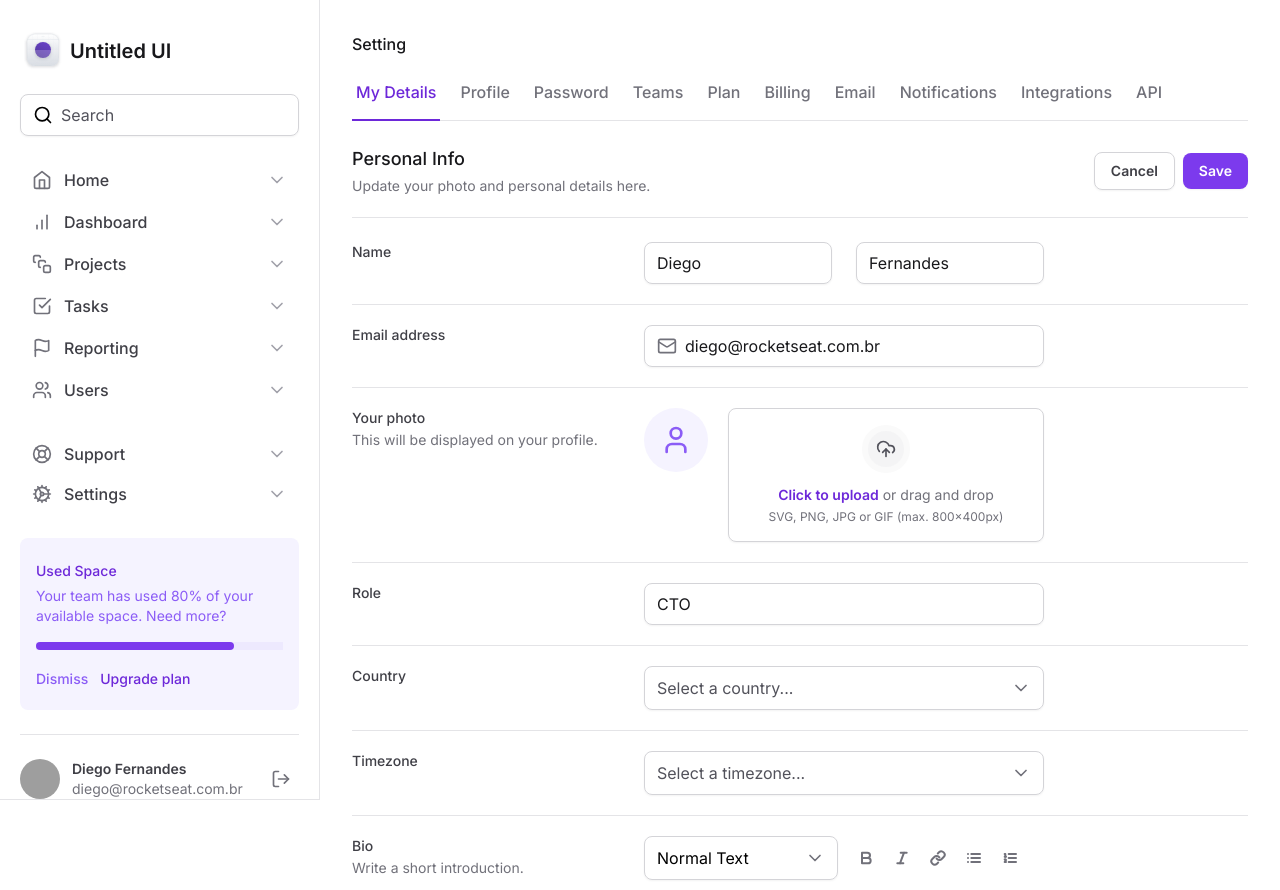
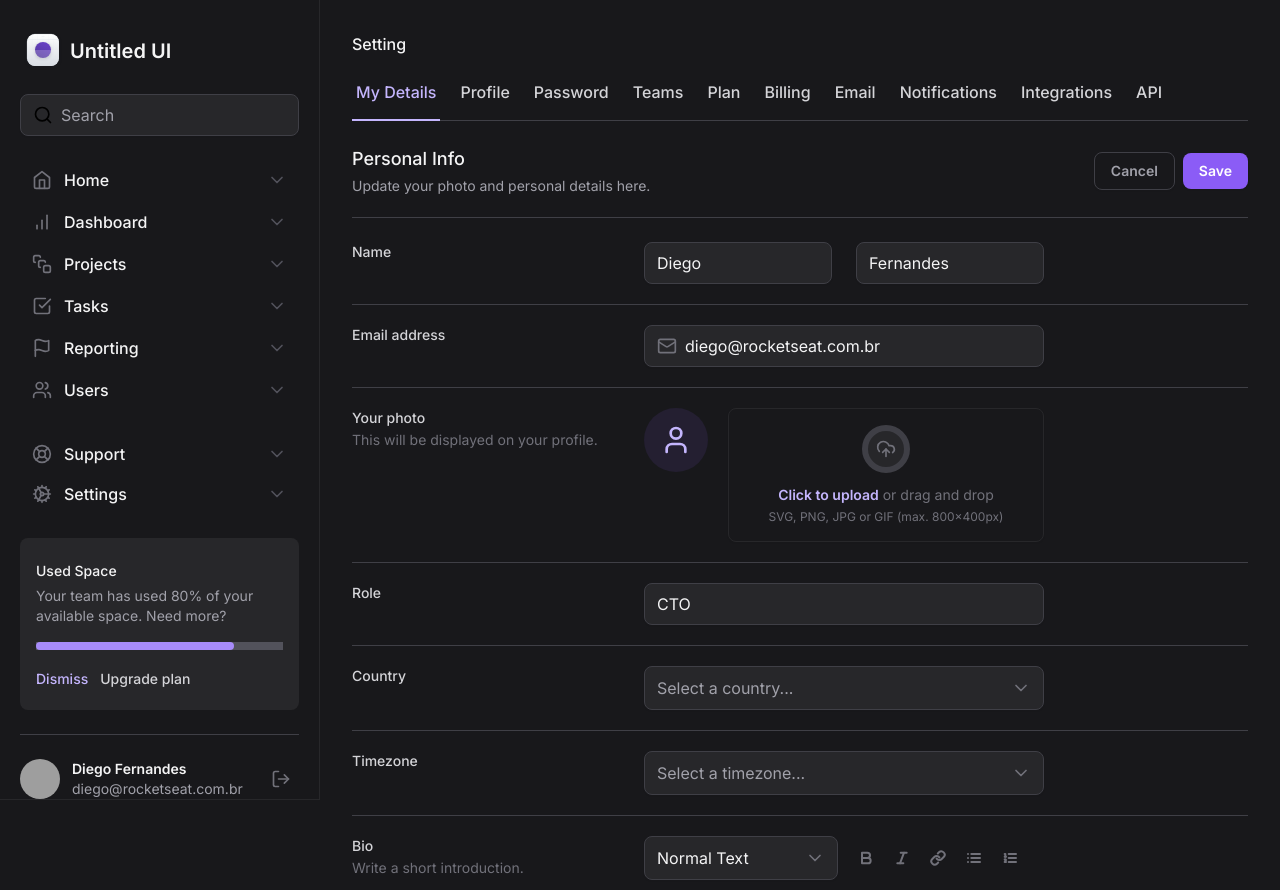
Before and after one commit to felipesanderp/tailwind-next-masterclass, a Next.js app: page / in a window 1280 px wide. Shown: the top 890 px of the page. Built offline with nearby package versions, Linux system fonts and the light colour scheme; grey boxes are pictures that could not be loaded.

Commit message:
fix dark mode

```diff
--- a/src/app/layout.tsx
+++ b/src/app/layout.tsx
@@ -16,7 +16,7 @@ export default function RootLayout({
   children: React.ReactNode
 }) {
   return (
-    <html lang="br" className="antialiased">
+    <html lang="br" className="dark antialiased">
       <body className={inter.className}>
         <div className="min-h-screen dark:bg-zinc-900 lg:grid lg:grid-cols-app">
           <Sidebar />
--- a/src/components/Form/Select/SelectItem.tsx
+++ b/src/components/Form/Select/SelectItem.tsx
@@ -13,8 +13,8 @@ export function SelectItem({ text, ...props }: SelectItemProps) {
       className="flex items-center justify-between gap-2 px-3 py-2.5 outline-none data-[highlighted]:bg-zinc-50 dark:data-[highlighted]:bg-zinc-700"
       {...props}
     >
-      <Select.ItemText className="text-black dark:text-zinc-100">
-        {text}
+      <Select.ItemText asChild>
+        <span className="text-black dark:text-zinc-100">{text}</span>
       </Select.ItemText>
 
       <Select.ItemIndicator>
--- a/src/components/Sidebar/NavItem.tsx
+++ b/src/components/Sidebar/NavItem.tsx
@@ -10,7 +10,7 @@ export function NavItem({ title, icon: Icon }: NavItemProps) {
   return (
     <a
       href=""
-      className="group flex items-center gap-3 rounded px-3 py-2 hover:bg-violet-50 dark:bg-zinc-800"
+      className="group flex items-center gap-3 rounded px-3 py-2 hover:bg-violet-50 dark:hover:bg-zinc-800"
     >
       <Icon className="h-5 w-5 text-zinc-500" />
       <span className="font-medium text-zinc-700 group-hover:text-violet-500 dark:text-zinc-100 dark:group-hover:text-violet-300">
--- a/tailwind.config.ts
+++ b/tailwind.config.ts
@@ -1,6 +1,7 @@
 import type { Config } from 'tailwindcss'
 
 const config: Config = {
+  darkMode: 'class',
   content: [
     './src/pages/**/*.{js,ts,jsx,tsx,mdx}',
     './src/components/**/*.{js,ts,jsx,tsx,mdx}',
```
